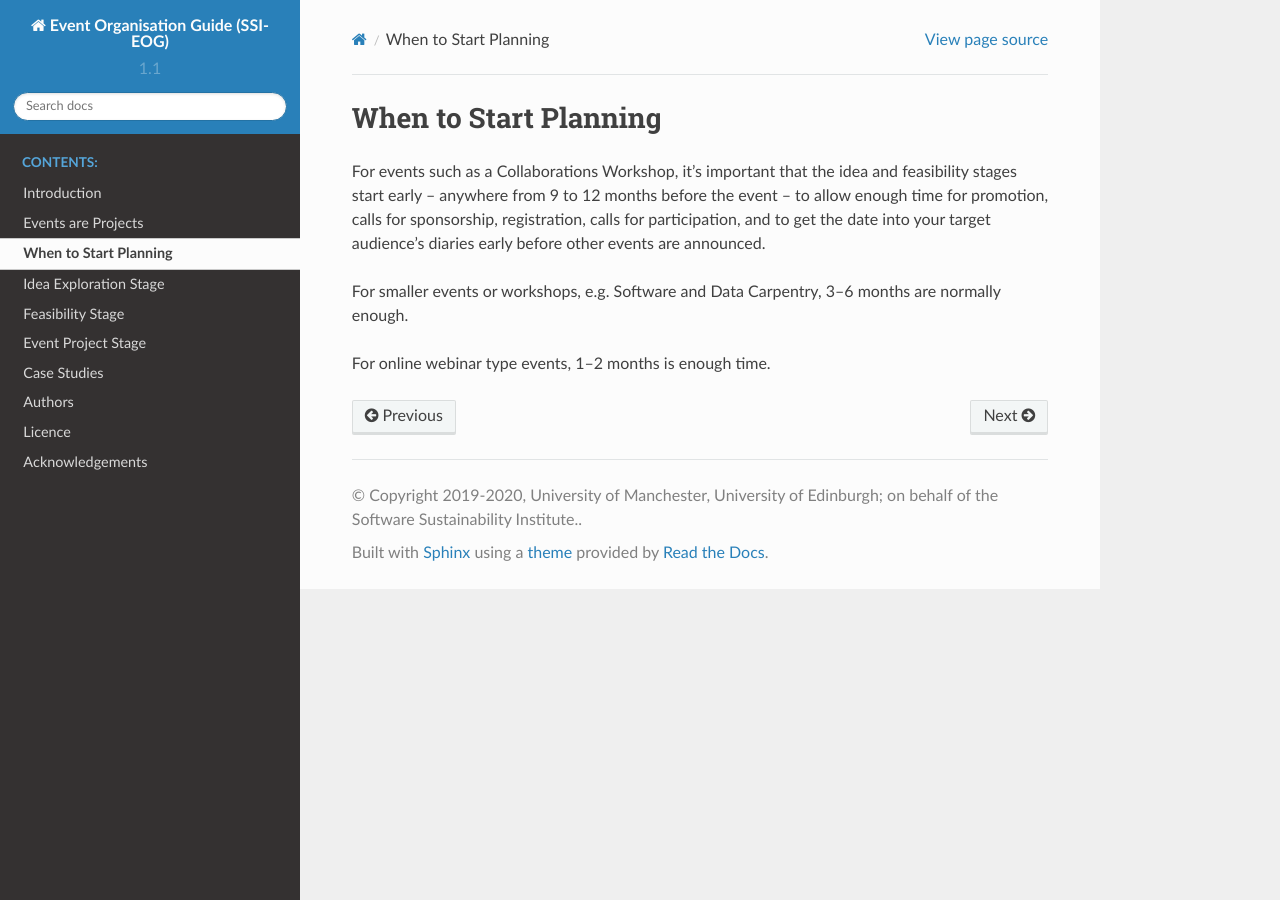
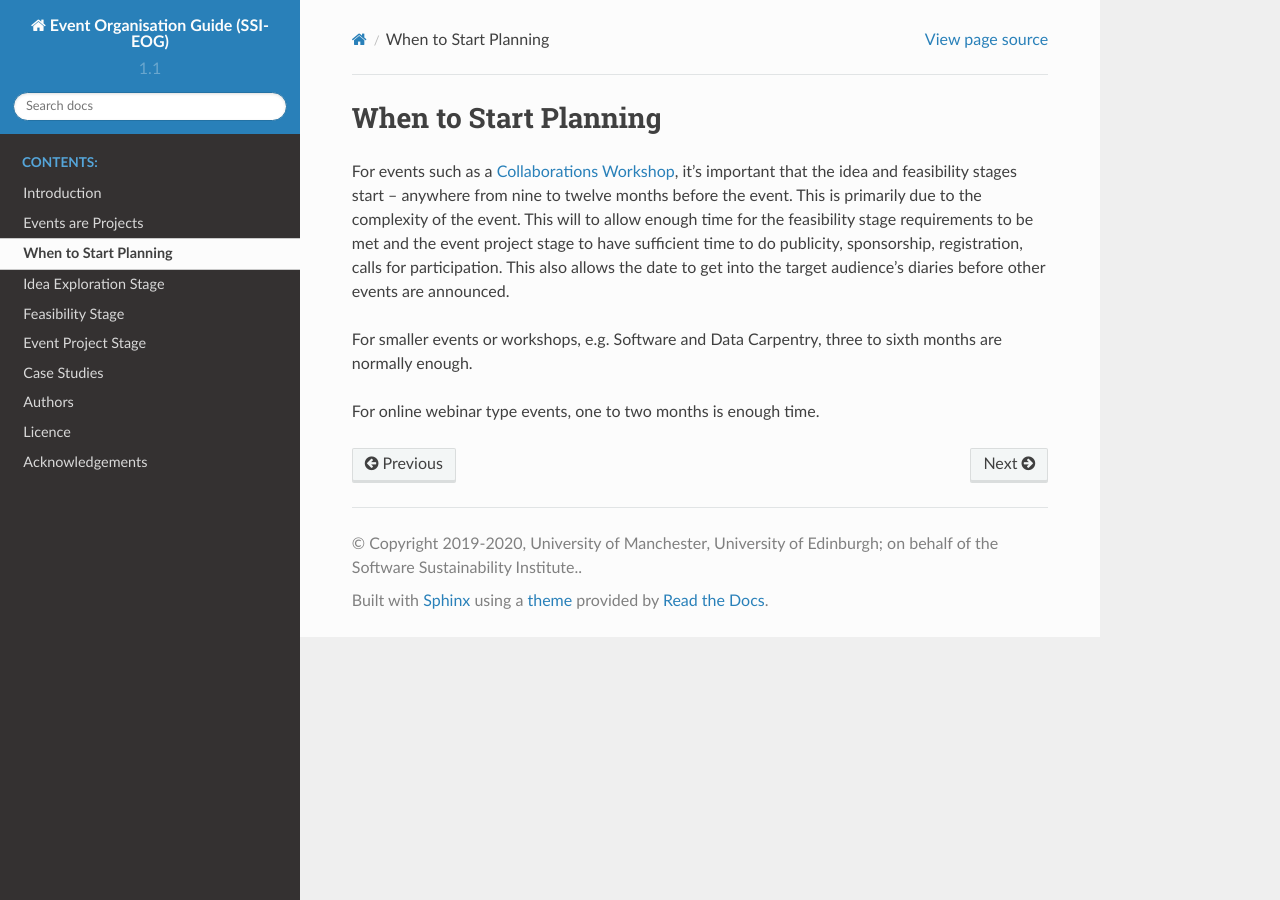
Before and after one commit to softwaresaved/event-organisation-guide, a Sphinx documentation site: the page built from docs/eog/when-to-start.rst, in a window 1280 px wide. Built offline with Sphinx 7.4.7 and the Read the Docs theme 2.0.0, drawn with Linux system fonts in a browser that asks for light colours.

Commit message:
Update when-to-start.rst
updated for #30

```diff
--- a/docs/eog/when-to-start.rst
+++ b/docs/eog/when-to-start.rst
@@ -2,8 +2,8 @@
 
 When to Start Planning
 ----------------------
-For events such as a Collaborations Workshop, it’s important that the idea and feasibility stages start early – anywhere from 9 to 12 months before the event –  to allow enough time for promotion, calls for sponsorship, registration, calls for participation, and to get the date into your target audience’s diaries early before other events are announced.
+For events such as a `Collaborations Workshop <https://www.software.ac.uk/programmes-and-events/collaborations-workshops>`_, it’s important that the idea and feasibility stages start – anywhere from nine to twelve months before the event. This is primarily due to the complexity of the event. This will to allow enough time for the feasibility stage requirements to be met and the event project stage to have sufficient time to do publicity, sponsorship, registration, calls for participation. This also allows the date to get into the target audience’s diaries before other events are announced.
 
-For smaller events or workshops, e.g. Software and Data Carpentry, 3–6 months are normally enough.
+For smaller events or workshops, e.g. Software and Data Carpentry, three to sixth months are normally enough.
 
-For online webinar type events, 1–2 months is enough time.
+For online webinar type events, one to two months is enough time.
```
